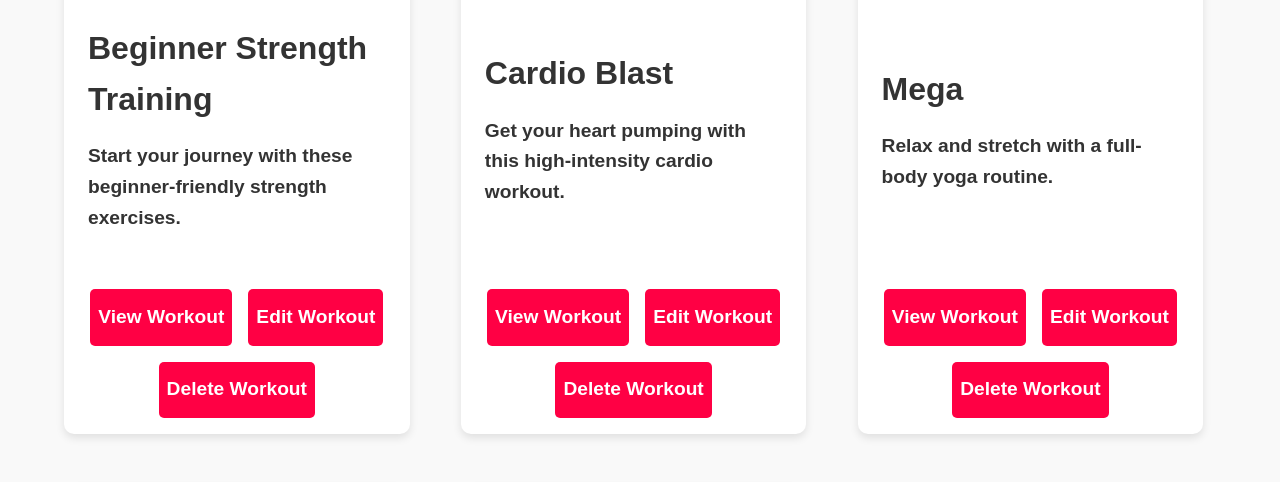
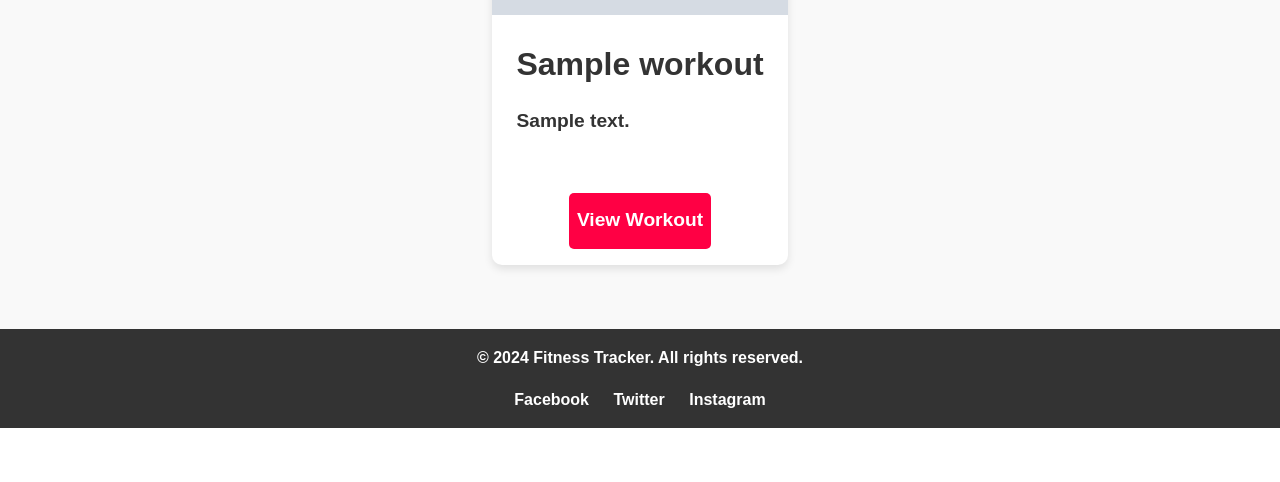
Before and after one commit to StivanD/FitnessTracker, a Django app: template templates/workouts/favourite-workouts.html in a window 1280 px wide. Shown: the part 534-1016 px from the top of the page. After the commit the page ends 962 px from the top, so only its background shows below. Run offline with Django 3.2, Linux system fonts and the light colour scheme; the template is opened without the code that fills it: most values are stand-ins (such as "Sample title", 1, 10 or a date in 2020); grey boxes marked "Sample" are stand-in pictures; some libraries are stand-ins or nearby versions; some web fonts are replaced.

Commit message:
Update: Added the whole functionality for the user's favourite exercises

```diff
--- a/FitnessTracker/workouts/urls.py
+++ b/FitnessTracker/workouts/urls.py
@@ -1,7 +1,7 @@
 from django.urls import path, include
 
 from FitnessTracker.workouts.views import WorkoutsView, WorkoutsDashboardView, WorkoutDetailsView, EditWorkoutView, \
-    CreateWorkoutView, DeleteWorkoutView, UserWorkoutsListView, UserFavouriteWorkoutsView
+    CreateWorkoutView, DeleteWorkoutView, UserWorkoutsListView, UserFavouriteWorkoutsView, ToggleFavouriteWorkoutView
 
 urlpatterns = [
     path('', WorkoutsView.as_view(), name='workouts'),
@@ -10,8 +10,9 @@ urlpatterns = [
         path('details/', WorkoutDetailsView.as_view(), name='workout-details'),
         path('edit/', EditWorkoutView.as_view(), name='edit-workout'),
         path('delete/', DeleteWorkoutView.as_view(), name='delete-workout'),
+        path('toggle-favourite/', ToggleFavouriteWorkoutView.as_view(), name='toggle-favourite')
     ])),
     path('create/', CreateWorkoutView.as_view(), name='create-workout'),
     path('user-workouts/<str:username>/', UserWorkoutsListView.as_view(), name='user-workouts'),
-    path('favourite-workouts', UserFavouriteWorkoutsView.as_view(), name='favourite-workouts')
+    path('favourite-workouts/', UserFavouriteWorkoutsView.as_view(), name='favourite-workouts'),
 ]
--- /dev/null
+++ b/static/scripts/favourites.js
@@ -0,0 +1,34 @@
+function toggleFavourite(button) {
+    const workoutId = button.getAttribute("data-pk");
+    const icon = button.querySelector("i");
+
+    // Determine whether the workout is already favourited based on the icon
+    const isFavourited = icon.classList.contains('fa-solid');
+
+    fetch(`/workouts/${workoutId}/toggle-favourite/`, {
+        method: 'POST',
+        headers: {
+            'X-CSRFToken': getCSRFToken(),
+            'Content-Type': 'application/json',
+        }
+    })
+        .then(response => response.json())
+        .then(data => {
+            if (data.status === 'added to') {
+                icon.classList.remove('fa-regular');
+                icon.classList.add('fa-solid');
+            } else if (data.status === 'removed from') {
+                icon.classList.remove('fa-solid');
+                icon.classList.add('fa-regular');
+            }
+        })
+        .catch(error => console.error('Error:', error));
+}
+
+function getCSRFToken() {
+    const cookieValue = document.cookie
+        .split('; ')
+        .find(row => row.startsWith('csrftoken='))
+        ?.split('=')[1];
+    return cookieValue || '';
+}
--- a/static/styles/workouts/workout-details.css
+++ b/static/styles/workouts/workout-details.css
@@ -29,6 +29,16 @@
 .workout-info h4 {
     font-size: 2rem;
     margin-bottom: 1rem;
+    display: flex;
+    align-items: center;
+    justify-content: space-between;
+    flex-wrap: wrap;
+}
+
+.heart-inline {
+    position: relative;
+    background-color: #ffffff;
+    border: 1px solid #ff0044;
 }
 
 .workout-info p {
--- a/static/styles/workouts/workouts-dashboard.css
+++ b/static/styles/workouts/workouts-dashboard.css
@@ -44,8 +44,7 @@
 }
 
 .not-spaced {
-    justify-content: flex-start;
-    gap: 3.2rem;
+    gap: 2rem;
 }
 
 .workout-btns {
--- a/static/styles/workouts/workouts.css
+++ b/static/styles/workouts/workouts.css
@@ -127,12 +127,12 @@
     display: flex;
     flex-direction: column;
     justify-content: space-between;
-    width: 30%;
     background-color: white;
     box-shadow: 0 4px 8px rgba(0, 0, 0, 0.1);
     border-radius: 10px;
     overflow: hidden;
     transition: transform 0.3s ease, box-shadow 0.3s ease;
+    position: relative;
 }
 
 .workout-card:hover {
@@ -178,7 +178,7 @@
     font-size: 1.2rem;
     margin: auto 0 1rem;
     padding: 0.8rem 1.5rem;
-    background-color: #f04;
+    background-color: #ff0044;
     color: #fff;
     border-radius: 5px;
     text-decoration: none;
--- a/templates/base.html
+++ b/templates/base.html
@@ -8,6 +8,7 @@
     <title>Fitness Tracker</title>
     <link rel="stylesheet" href="{% static 'styles/styles.css' %}">
     <script src="https://kit.fontawesome.com/64727f0e11.js" crossorigin="anonymous"></script>
+    <script src="{% static 'scripts/favourites.js' %}"></script>
 </head>
 <body>
 <header>
@@ -25,6 +26,7 @@
                             <li><a href="{% url 'meals-dashboard' %}">Meals</a></li>
                             <li><a href="{% url 'progress-page' %}">Progress</a></li>
                             <li><a href="{% url 'profile-details' user.username %}">Profile</a></li>
+                            <li><a href="{% url 'favourite-workouts' %}">Favourites</a></li>
                         {% endif %}
                     </ul>
                 </div>
--- a/templates/workouts/favourite-workouts.html
+++ b/templates/workouts/favourite-workouts.html
@@ -6,86 +6,58 @@
     <script src="{% static 'scripts/search-bar.js' %}"></script>
     <section class="featured-workouts fixed-height-workouts">
         <div class="container">
-            <h3>Your Favourite Workouts</h3>
+            <div class="workouts-container-head">
+                <h3>Your favourite workouts</h3>
+            </div>
 
             <div class="search-filter-container">
                 <!-- Search Bar -->
                 <div class="search-bar">
-                    <input type="text" id="searchInput" placeholder="Search workouts..."/>
+                    <input type="text" id="searchInput" placeholder="Search workouts...">
                     <button type="button" id="searchButton">Search</button>
                 </div>
+
                 <!-- Category Filter -->
                 <div class="category-filter">
                     <select id="categoryFilter">
                         <option value="all">All Categories</option>
-                        <option value="strength">Strength</option>
-                        <option value="cardio">Cardio</option>
-                        <option value="flexibility">Flexibility</option>
+                        {% for category in categories %}
+                            <option value="{{ category.id }}">{{ category.name }}</option>
+                        {% endfor %}
                     </select>
                 </div>
             </div>
 
+            {% if workouts %}
                 <div class="workout-grid not-spaced">
-                <div class="workout-card" data-category="strength">
-                    <img src="{% static 'images/../../media/workouts/workout1.jpg' %}" alt="Workout 1">
+                    {% for workout in workouts %}
+                        <div class="workout-card" data-category="{{ workout.category.id }}">
+                            <img src="{{ workout.image.url }}" alt="{{ workout.name }}">
+                            <button class="heart-button-favourite" data-pk="{{ workout.pk }}"
+                                    onclick="toggleFavourite(this)">
+                                <i class="fa{% if workout in workouts %}-solid{% else %}-regular{% endif %} fa-heart"></i>
+                            </button>
                             <div class="workout-info">
-                        <h4>Beginner Strength Training</h4>
-                        <p>Start your journey with these beginner-friendly strength exercises.</p>
+                                <h4>{{ workout.name }}</h4>
+                                <p>{{ workout.short_description }}</p>
                             </div>
                             <div class="workout-btns">
-                        <a href="{% url 'workout-details' %}" class="workout-link">View Workout</a>
-                        <a href="{% url 'edit-workout' %}" class="edit-workout-btn">Edit Workout</a>
-                        <a href="{% url 'delete-workout' %}" class="workout-details-link">Delete Workout</a>
+                                <a href="{% url 'workout-details' workout.pk %}" class="workout-link">View Workout</a>
+                                {% if workout.creator == request.user %}
+                                    <a href="{% url 'edit-workout' workout.pk %}" class="edit-workout-btn">Edit
+                                        Workout</a>
+                                    <a href="{% url 'delete-workout' workout.pk %}" class="workout-details-link">Delete
+                                        Workout</a>
+                                {% endif %}
                             </div>
                         </div>
-                <div class="workout-card" data-category="cardio">
-                    <img src="{% static 'images/workout2.jpg' %}" alt="Workout 2">
-                    <div class="workout-info">
-                        <h4>Cardio Blast</h4>
-                        <p>Get your heart pumping with this high-intensity cardio workout.</p>
+                    {% endfor %}
                 </div>
-                    <div class="workout-btns">
-                        <a href="{% url 'workout-details' %}" class="workout-link">View Workout</a>
-                        <a href="{% url 'edit-workout' %}" class="edit-workout-btn">Edit Workout</a>
-                        <a href="{% url 'delete-workout' %}" class="workout-details-link">Delete Workout</a>
-                    </div>
-                </div>
-                <div class="workout-card" data-category="flexibility">
-                    <img src="{% static 'images/workout3.jpg' %}" alt="Workout 3">
-                    <div class="workout-info">
-                        <h4>Mega</h4>
-                        <p>Relax and stretch with a full-body yoga routine.</p>
-                    </div>
-                    <div class="workout-btns">
-                        <a href="{% url 'workout-details' %}" class="workout-link">View Workout</a>
-                        <a href="{% url 'edit-workout' %}" class="edit-workout-btn">Edit Workout</a>
-                        <a href="{% url 'delete-workout' %}" class="workout-details-link">Delete Workout</a>
-                    </div>
-                </div>
-                <div class="workout-card" data-category="flexibility">
-                    <img src="{% static 'images/workout3.jpg' %}" alt="Workout 3">
-                    <div class="workout-info">
-                        <h4>Full-Body Yoga</h4>
-                        <p>Relax and stretch with a full-body yoga routine.</p>
-                    </div>
-                    <div class="workout-btns">
-                        <a href="{% url 'workout-details' %}" class="workout-link">View Workout</a>
-                        <a href="{% url 'edit-workout' %}" class="edit-workout-btn">Edit Workout</a>
-                        <a href="{% url 'delete-workout' %}" class="workout-details-link">Delete Workout</a>
-                    </div>
-                </div>
-                <div class="workout-card" data-category="flexibility">
-                    <img src="{% static 'images/workout3.jpg' %}" alt="Workout 3">
-                    <div class="workout-info">
-                        <h4>Mega</h4>
-                        <p>Relax and stretch with a full-body yoga routine.</p>
-                    </div>
-                    <div class="workout-btns">
-                        <a href="{% url 'workout-details' %}" class="workout-link">View Workout</a>
-                        <a href="{% url 'edit-workout' %}" class="edit-workout-btn">Edit Workout</a>
-                        <a href="{% url 'delete-workout' %}" class="workout-details-link">Delete Workout</a>
-                    </div>
-                </div>
+            {% else %}
+                <p class="no-workouts">
+                    No favourite workouts.
+                </p>
+            {% endif %}
         </div>
     </section>
 {% endblock %}
```
Also changed, not shown: other parts of static/styles/workouts/workouts.css (+30 -2 lines), FitnessTracker/workouts/models.py (+18 -2 lines), FitnessTracker/workouts/views.py (+63 -2 lines), templates/workouts/user-workouts.html (+9 -2 lines), templates/workouts/workout-details.html (+9 -2 lines), templates/workouts/workouts-dashboard.html (+12 -3 lines), templates/workouts/workouts.html (+7 -0 lines), FitnessTracker/workouts/migrations/0005_favouriteworkouts.py (added). Lines whose indentation alone changed are shown as unchanged.
